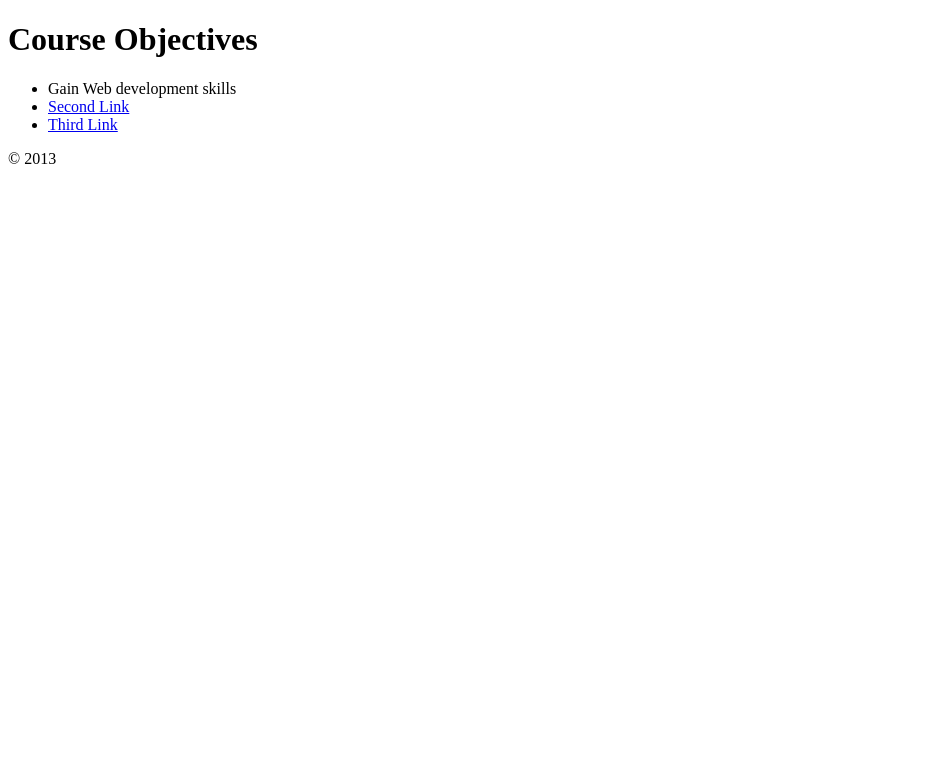
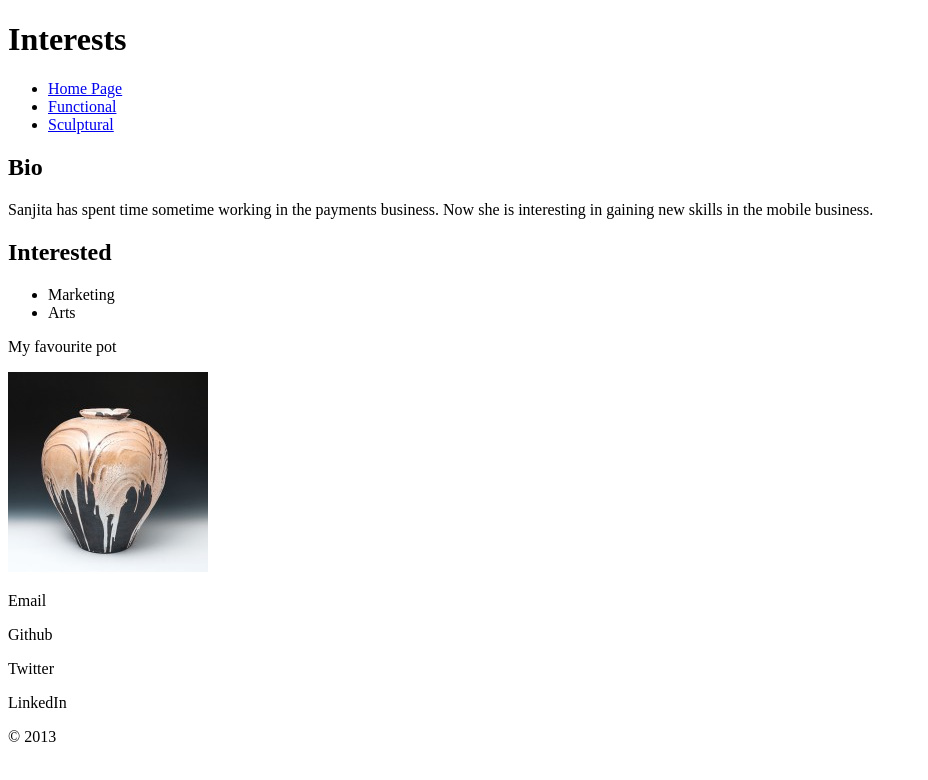
Before and after one commit to rrails/rrails.github.com, a plain HTML site: page index.html in a window 1280 px wide. Shown: the whole page, without its empty margins (0-928 px from the left). Drawn offline with Linux system fonts and the light colour scheme.

Commit message:
Updated version

```diff
--- a/index.html
+++ b/index.html
@@ -3,24 +3,46 @@
 <html lang="en">
 <head>
 	<meta charset= "utf-8">
-	<title>Sanjita Shah </title>
+	<title>Sanjita Shah enjoys dabbling in pottery.</title>
 </head>
 
 
 <body>
-	<h1> Course Objectives </h1>
+  <header>
+	<h1> Interests</h1>
+	</header>
 	<nav>
       <ul>
-        <li>  Gain Web development skills</a></li>
-        <li><a href='page2.html'>Second Link</a> </li>
-        <li><a href='page3.html'>Third Link</a></li>
+        <li><a href='index.html'>Home Page</a></li>
+        <li><a href='functional.html'>Functional</a> </li>
+        <li><a href='sculptural.html'>Sculptural</a></li>
       </ul>
     </nav>
 	<section>
-		<p>
+		<h2> Bio </h2>
+		<p> Sanjita has spent time sometime working in the payments business. Now she is interesting in gaining new skills in the mobile business. </p>
+	</section>
 
-		</p>
+	<section>
+		<h2>Interested</h2>
+		<ul>
+			<li>Marketing</li>
+			<li>Arts</li>
 	</section>
+
+	<section>
+		<p> My favourite pot </p>
+    <img src="img/shinopot.jpg">
+
+	</section>
+
+	<section>
+		<p> Email </p>
+		<p> Github </p>
+		<p> Twitter </p>
+		<p> LinkedIn </p>
+	</section>
+
 
 </body>
 
```
Also changed, not shown: 1 other file.
